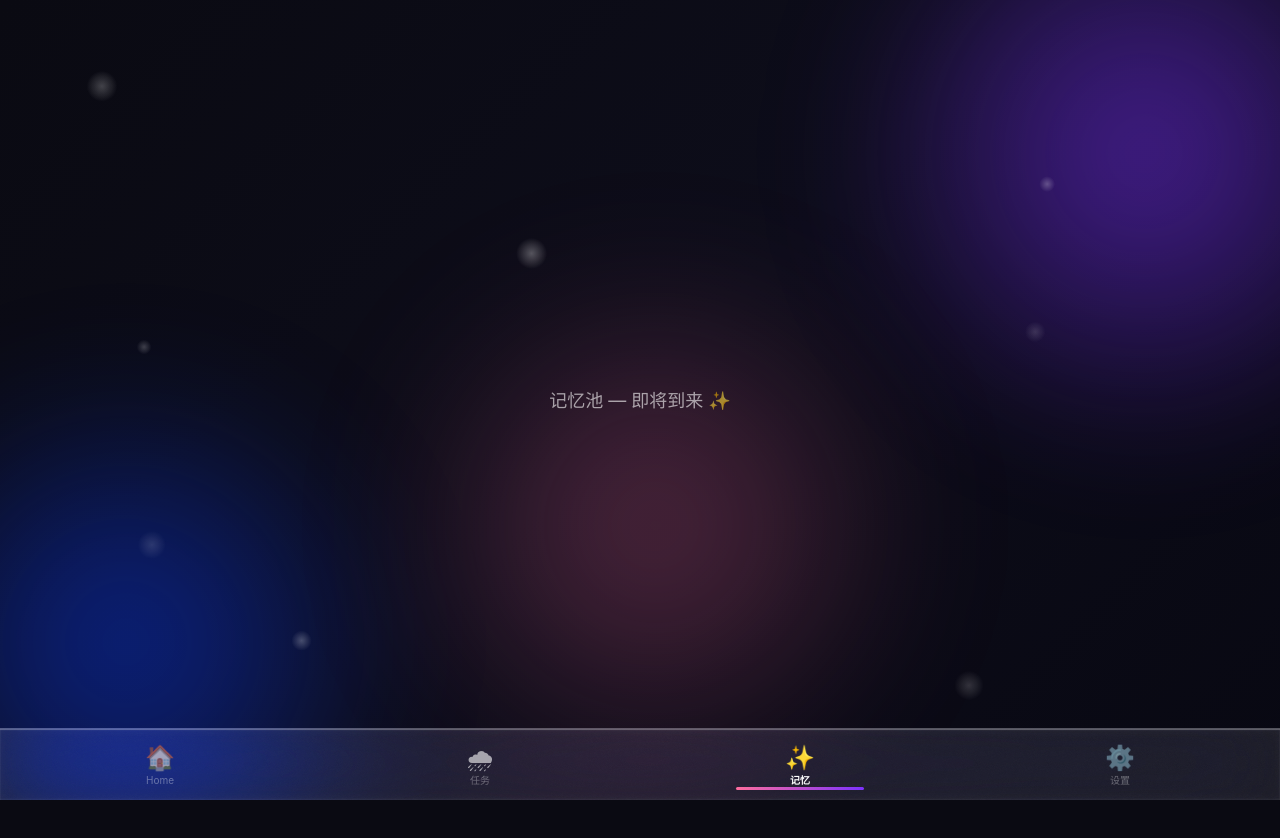
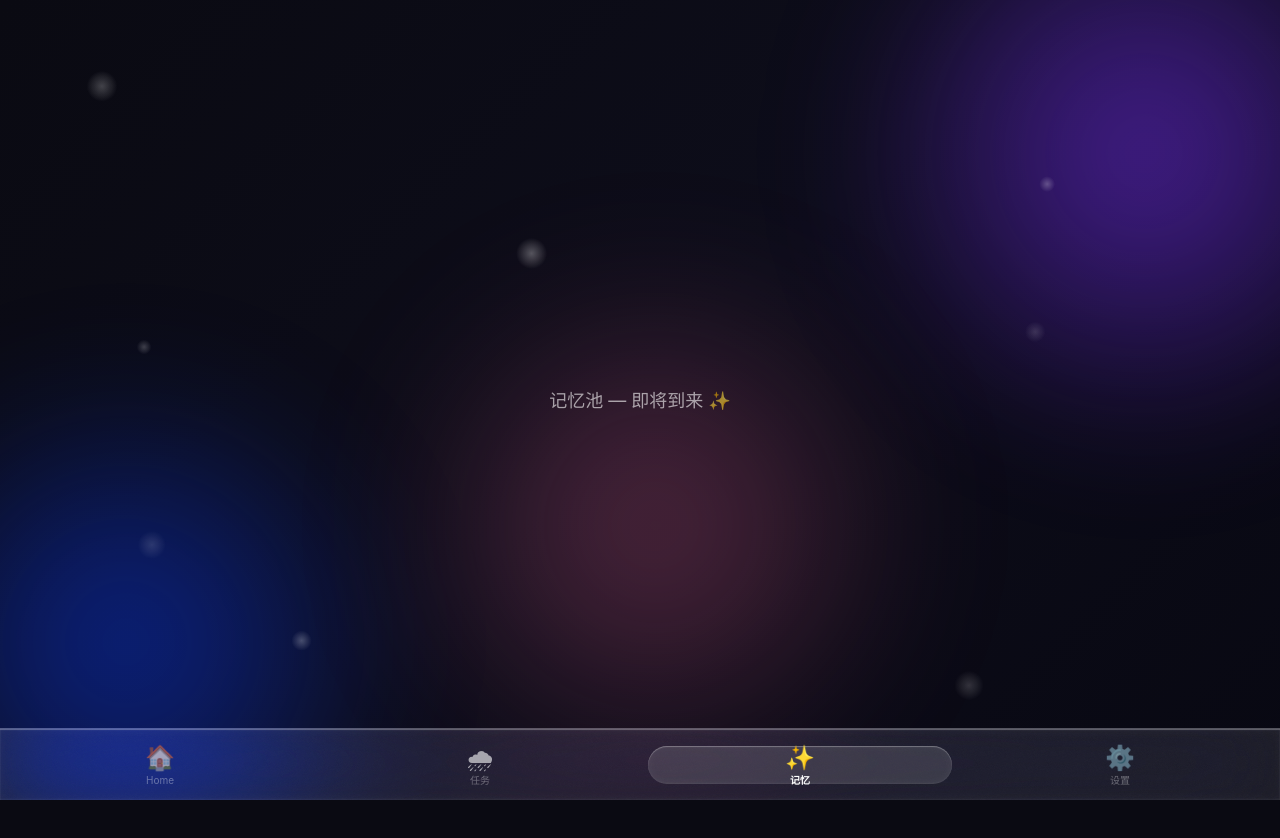
Before and after one commit to LingzheM/earth_daily_job, a Next.js app in the folder earth-daily-jobs-app/: page /pond in a window 1280 px wide. Shown: the top 838 px of the page. Built offline with nearby package versions, Linux system fonts and the light colour scheme.

Commit message:
session 3 task 16 TabBar

```diff
--- a/earth-daily-jobs-app/src/components/global/TabBar.tsx
+++ b/earth-daily-jobs-app/src/components/global/TabBar.tsx
@@ -3,7 +3,7 @@
 import { motion, LayoutGroup } from 'framer-motion';
 import { usePathname } from 'next/navigation';
 import Link from 'next/link';
-import { springBouncy, liftVariant, tabIndicator } from '@/lib/animations';
+import { springBouncy, springGentle, liftVariant } from '@/lib/animations';
 
 const tabs = [
   { id: 'home', label: 'Home', icon: '🏠', href: '/' },
@@ -38,7 +38,7 @@ export default function TabBar() {
           alignItems: 'center',
           justifyContent: 'space-around',
           height: '72px',
-          paddingBottom: 'env(safe-are-inset-bottom, 0px)',
+          paddingBottom: 'env(safe-area-inset-bottom, 0px)',
           backdropFilter: 'var(--glass-blur-heavy)',
           WebkitBackdropFilter: 'var(--glass-blur-heavy)',
           borderRadius: 0,
@@ -70,19 +70,18 @@ export default function TabBar() {
                 paddingTop: '4px',
               }}
             >
-              {/** Active indicator - layoutId enables cross-tab animation */}
+              {/** Active indicator pill — slides between tabs via layoutId */}
               {isActive && (
                 <motion.div
                   layoutId="tabIndicator"
-                  transition={tabIndicator}
+                  transition={springGentle}
                   style={{
                     position: 'absolute',
-                    bottom: '-2px',
-                    height: '3px',
-                    width: '40%',
-                    background: 'linear-gradient(90deg, #FF6B9D, #7B2FFF)',
-                    borderRadius: '9999px',
-                    boxShadow: '0 0 10px rgba(123, 47, 255, 0.6),'
+                    inset: '4px 8px',
+                    borderRadius: 'var(--radius-lg)',
+                    background: 'rgba(255, 255, 255, 0.12)',
+                    boxShadow: 'var(--glass-glow)',
+                    zIndex: 0,
                   }}
                 />
               )}
@@ -91,6 +90,8 @@ export default function TabBar() {
                 style={{
                   fontSize: '24px',
                   lineHeight: 1,
+                  position: 'relative',
+                  zIndex: 1,
                   color: isActive ? 'var(--text-accent)' : 'var(--text-secondary)',
                   transition: 'color 0.2s ease',
                 }}
@@ -106,8 +107,10 @@ export default function TabBar() {
                 style={{
                   fontSize: '10px',
                   fontWeight: isActive ? 600 : 400,
+                  position: 'relative',
+                  zIndex: 1,
                   color: isActive ? 'var(--text-accent)' : 'var(--text-tertiary)',
-                  transition: 'color 0.2s ease font-weight 0.2s ease',
+                  transition: 'color 0.2s ease, font-weight 0.2s ease',
                 }}
               >
                 {tab.label}
```
